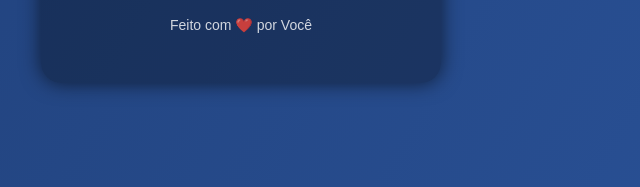
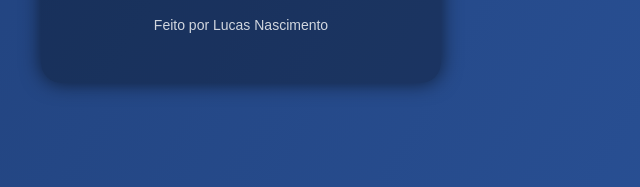
Before and after one commit to lucasndf/meu-linktree, a plain HTML site: page index.html in a window 1280 px wide. Shown: the part 545-732 px from the top of the page, 399-1039 px from the left. Drawn offline with Linux system fonts and the light colour scheme.

Commit message:
Update index.html

```diff
--- a/index.html
+++ b/index.html
@@ -20,7 +20,7 @@
     </div>
 
     <footer>
-      <p>Feito com ❤️ por Você</p>
+      <p>Feito por Lucas Nascimento</p>
     </footer>
   </div>
 </body>
```
